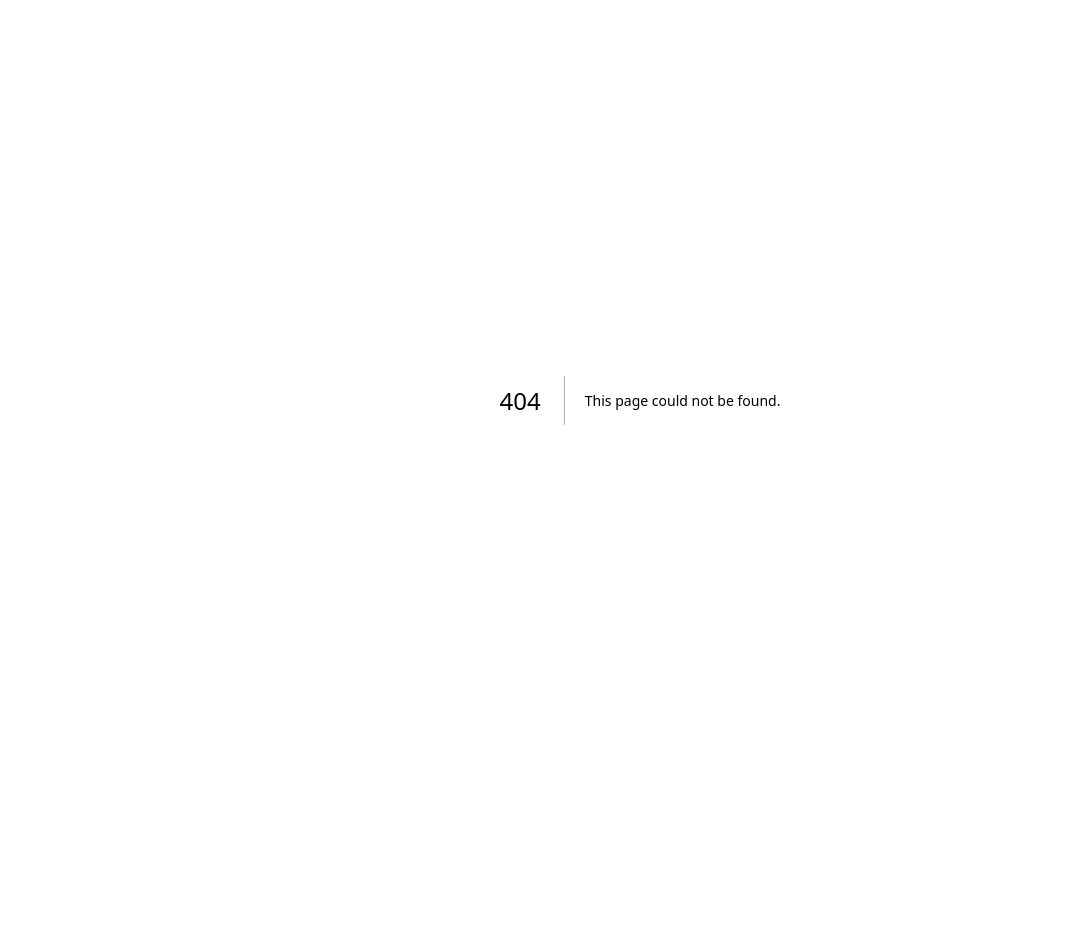
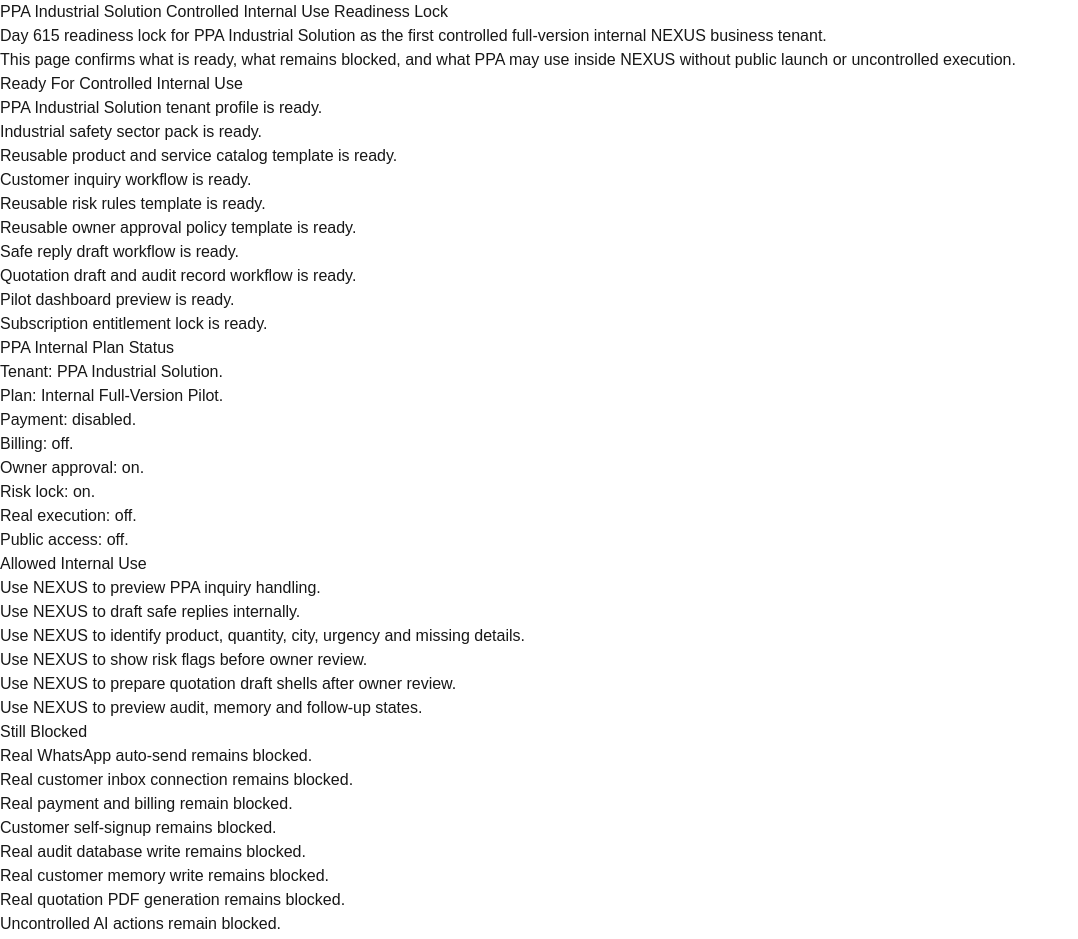
Before and after one commit to celerishealth/NEXUS, a Next.js app in the folder nexus-app/: page /nexus-ppa-controlled-use-readiness in a window 1280 px wide. Before the commit this address had no page. Shown: the top 939 px of the page, without its empty margins (0-1078 px from the left). Before the commit the page ends 800 px from the top, so only its background shows below. Built offline with nearby package versions, Linux system fonts and the light colour scheme.

Commit message:
Day 615: add PPA controlled internal use readiness lock v1

```diff
--- /dev/null
+++ b/nexus-app/app/nexus-ppa-controlled-use-readiness/page.tsx
@@ -0,0 +1,57 @@
+export default function NexusPpaControlledUseReadinessPage() {
+  return (
+    <main>
+      <h1>PPA Industrial Solution Controlled Internal Use Readiness Lock</h1>
+      <p>Day 615 readiness lock for PPA Industrial Solution as the first controlled full-version internal NEXUS business tenant.</p>
+      <p>This page confirms what is ready, what remains blocked, and what PPA may use inside NEXUS without public launch or uncontrolled execution.</p>
+      <h2>Ready For Controlled Internal Use</h2>
+      <ul>
+        <li>PPA Industrial Solution tenant profile is ready.</li>
+        <li>Industrial safety sector pack is ready.</li>
+        <li>Reusable product and service catalog template is ready.</li>
+        <li>Customer inquiry workflow is ready.</li>
+        <li>Reusable risk rules template is ready.</li>
+        <li>Reusable owner approval policy template is ready.</li>
+        <li>Safe reply draft workflow is ready.</li>
+        <li>Quotation draft and audit record workflow is ready.</li>
+        <li>Pilot dashboard preview is ready.</li>
+        <li>Subscription entitlement lock is ready.</li>
+      </ul>
+      <h2>PPA Internal Plan Status</h2>
+      <ul>
+        <li>Tenant: PPA Industrial Solution.</li>
+        <li>Plan: Internal Full-Version Pilot.</li>
+        <li>Payment: disabled.</li>
+        <li>Billing: off.</li>
+        <li>Owner approval: on.</li>
+        <li>Risk lock: on.</li>
+        <li>Real execution: off.</li>
+        <li>Public access: off.</li>
+      </ul>
+      <h2>Allowed Internal Use</h2>
+      <ul>
+        <li>Use NEXUS to preview PPA inquiry handling.</li>
+        <li>Use NEXUS to draft safe replies internally.</li>
+        <li>Use NEXUS to identify product, quantity, city, urgency and missing details.</li>
+        <li>Use NEXUS to show risk flags before owner review.</li>
+        <li>Use NEXUS to prepare quotation draft shells after owner review.</li>
+        <li>Use NEXUS to preview audit, memory and follow-up states.</li>
+      </ul>
+      <h2>Still Blocked</h2>
+      <ul>
+        <li>Real WhatsApp auto-send remains blocked.</li>
+        <li>Real customer inbox connection remains blocked.</li>
+        <li>Real payment and billing remain blocked.</li>
+        <li>Customer self-signup remains blocked.</li>
+        <li>Real audit database write remains blocked.</li>
+        <li>Real customer memory write remains blocked.</li>
+        <li>Real quotation PDF generation remains blocked.</li>
+        <li>Uncontrolled AI actions remain blocked.</li>
+      </ul>
+      <h2>Readiness Decision</h2>
+      <p>PASS: PPA Industrial Solution is ready for controlled internal NEXUS full-version preview use only. It is not ready for public launch, live customer execution, payment automation or auto-send workflows.</p>
+      <h2>Locked Boundary</h2>
+      <p>Public launch, customer signup, payment automation, WhatsApp auto-send, real execution and uncontrolled AI actions remain unauthorized.</p>
+    </main>
+  );
+}
```
